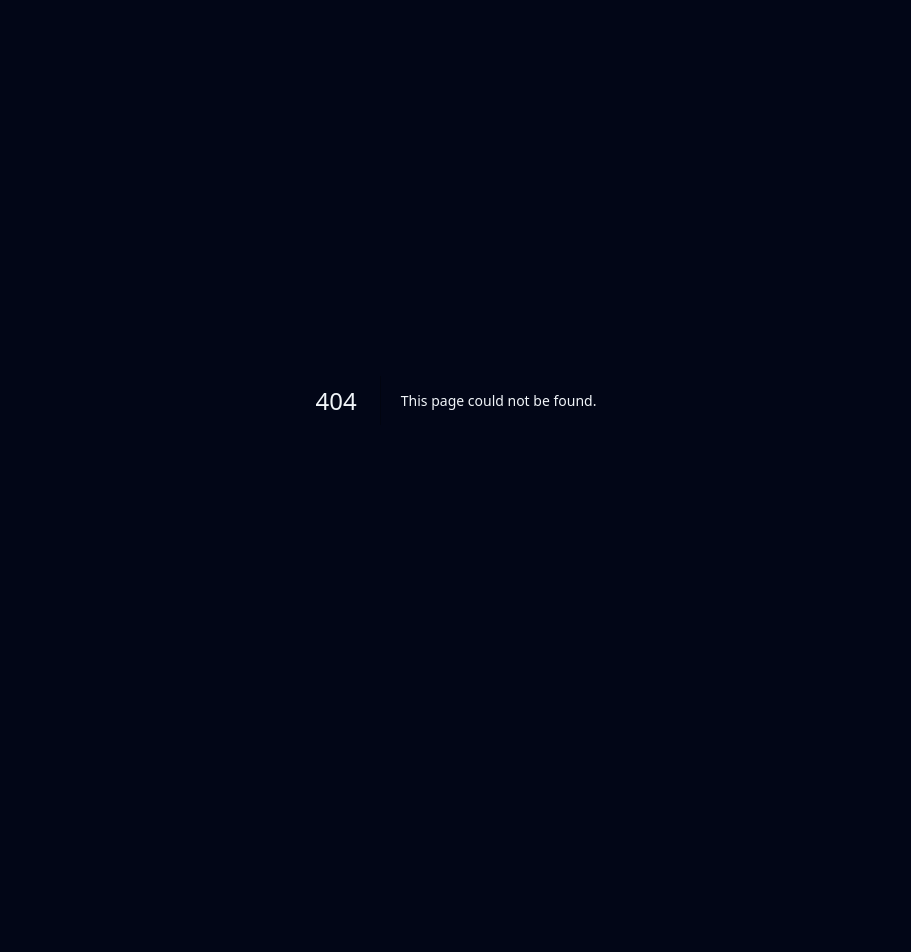
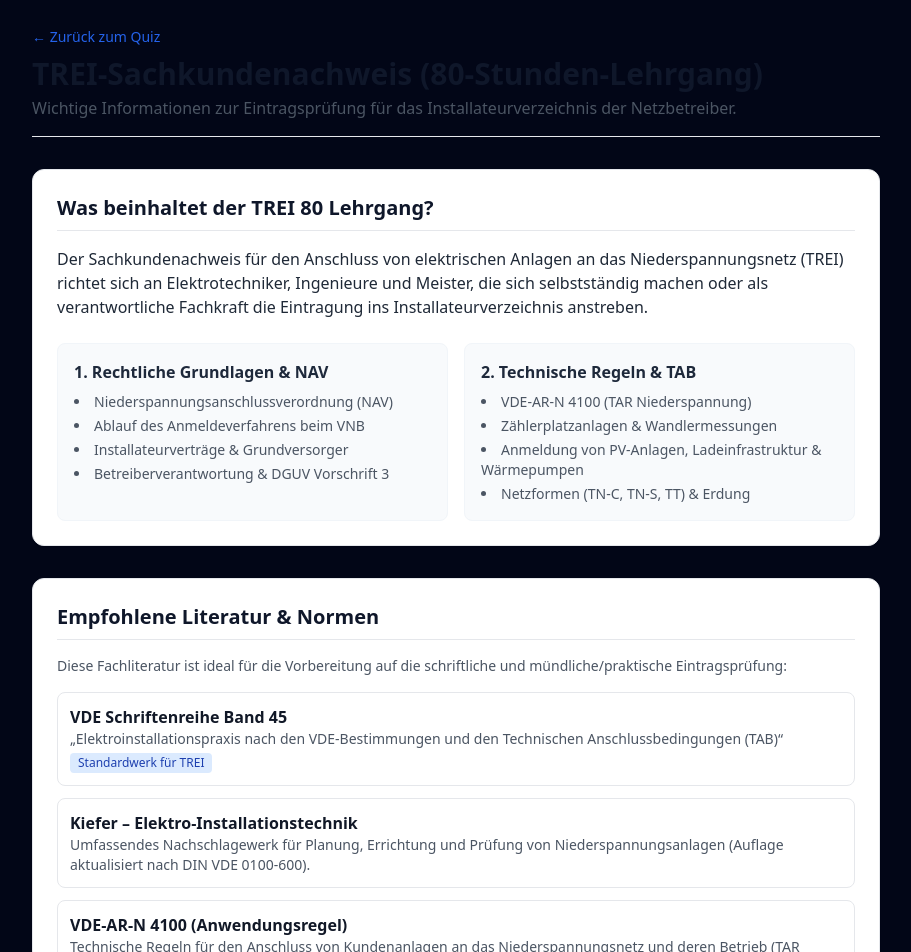
Before and after one commit to vollmer-elektrotechnik/trei-80-app, a Next.js app: page /info in a window 1280 px wide. Before the commit this address had no page. Shown: the top 952 px of the page, without its empty margins (184-1095 px from the left). Before the commit the page ends 800 px from the top, so only its background shows below. Built offline with nearby package versions, Linux system fonts and the light colour scheme.

Commit message:
Infopage und neues Layout für Fragen

```diff
--- /dev/null
+++ b/app/info/page.tsx
@@ -0,0 +1,95 @@
+import Link from "next/link";
+
+export default function InfoPage() {
+  return (
+    <div className="max-w-4xl mx-auto p-6 space-y-8 text-gray-800">
+
+      {/* Header */}
+      <div className="border-b pb-4">
+        <Link href="/" className="text-blue-600 hover:underline text-sm font-medium">
+          ← Zurück zum Quiz
+        </Link>
+        <h1 className="text-3xl font-bold mt-2 text-slate-900">
+          TREI-Sachkundenachweis (80-Stunden-Lehrgang)
+        </h1>
+        <p className="text-gray-600 mt-1">
+          Wichtige Informationen zur Eintragsprüfung für das Installateurverzeichnis der Netzbetreiber.
+        </p>
+      </div>
+
+      {/* Inhalt des TREI-Scheins */}
+      <section className="bg-white p-6 rounded-xl border border-gray-200 shadow-sm space-y-4">
+        <h2 className="text-xl font-semibold text-slate-900 border-b pb-2">
+          Was beinhaltet der TREI 80 Lehrgang?
+        </h2>
+        <p>
+          Der Sachkundenachweis für den Anschluss von elektrischen Anlagen an das Niederspannungsnetz (TREI) richtet sich an Elektrotechniker, Ingenieure und Meister, die sich selbstständig machen oder als verantwortliche Fachkraft die Eintragung ins Installateurverzeichnis anstreben.
+        </p>
+
+        <div className="grid md:grid-cols-2 gap-4 pt-2">
+          <div className="bg-slate-50 p-4 rounded-lg border border-slate-100">
+            <h3 className="font-semibold text-slate-800 mb-2">1. Rechtliche Grundlagen & NAV</h3>
+            <ul className="text-sm space-y-1 text-gray-600 list-disc list-inside">
+              <li>Niederspannungsanschlussverordnung (NAV)</li>
+              <li>Ablauf des Anmeldeverfahrens beim VNB</li>
+              <li>Installateurverträge & Grundversorger</li>
+              <li>Betreiberverantwortung & DGUV Vorschrift 3</li>
+            </ul>
+          </div>
+
+          <div className="bg-slate-50 p-4 rounded-lg border border-slate-100">
+            <h3 className="font-semibold text-slate-800 mb-2">2. Technische Regeln & TAB</h3>
+            <ul className="text-sm space-y-1 text-gray-600 list-disc list-inside">
+              <li>VDE-AR-N 4100 (TAR Niederspannung)</li>
+              <li>Zählerplatzanlagen & Wandlermessungen</li>
+              <li>Anmeldung von PV-Anlagen, Ladeinfrastruktur & Wärmepumpen</li>
+              <li>Netzformen (TN-C, TN-S, TT) & Erdung</li>
+            </ul>
+          </div>
+        </div>
+      </section>
+
+      {/* Literaturtipps */}
+      <section className="bg-white p-6 rounded-xl border border-gray-200 shadow-sm space-y-4">
+        <h2 className="text-xl font-semibold text-slate-900 border-b pb-2">
+          Empfohlene Literatur & Normen
+        </h2>
+        <p className="text-sm text-gray-600">
+          Diese Fachliteratur ist ideal für die Vorbereitung auf die schriftliche und mündliche/praktische Eintragsprüfung:
+        </p>
+
+        <div className="space-y-3">
+          <div className="p-3 border rounded-lg hover:border-blue-300 transition">
+            <h3 className="font-bold text-gray-900">VDE Schriftenreihe Band 45</h3>
+            <p className="text-sm text-gray-600">
+              „Elektroinstallationspraxis nach den VDE-Bestimmungen und den Technischen Anschlussbedingungen (TAB)“
+            </p>
+            <span className="text-xs bg-blue-100 text-blue-800 px-2 py-0.5 rounded mt-1 inline-block">Standardwerk für TREI</span>
+          </div>
+
+          <div className="p-3 border rounded-lg hover:border-blue-300 transition">
+            <h3 className="font-bold text-gray-900">Kiefer – Elektro-Installationstechnik</h3>
+            <p className="text-sm text-gray-600">
+              Umfassendes Nachschlagewerk für Planung, Errichtung und Prüfung von Niederspannungsanlagen (Auflage aktualisiert nach DIN VDE 0100-600).
+            </p>
+          </div>
+
+          <div className="p-3 border rounded-lg hover:border-blue-300 transition">
+            <h3 className="font-bold text-gray-900">VDE-AR-N 4100 (Anwendungsregel)</h3>
+            <p className="text-sm text-gray-600">
+              Technische Regeln für den Anschluss von Kundenanlagen an das Niederspannungsnetz und deren Betrieb (TAR Niederspannung).
+            </p>
+          </div>
+        </div>
+      </section>
+
+      {/* Navigations-Link in der Hauptseite */}
+      <div className="text-center pt-4">
+        <Link href="/" className="inline-block bg-slate-900 text-white px-6 py-3 rounded-lg font-medium hover:bg-slate-800 transition">
+          Jetzt mit dem Fragen-Quiz starten
+        </Link>
+      </div>
+
+    </div>
+  );
+}
--- a/app/page.tsx
+++ b/app/page.tsx
@@ -1,6 +1,7 @@
 'use client';
 
 import React, { useState, useEffect } from 'react';
+import Link from 'next/link';
 import QuizCard from '@/components/QuizCard';
 import CategoryCard from '@/components/CategoryCard';
 import { QUESTIONS_DATA } from '@/data/questions';
@@ -77,7 +78,11 @@ export default function Home() {
       {/* Top Mobile Bar / Header */}
       <header className="sticky top-0 z-50 bg-white/80 dark:bg-slate-900/80 backdrop-blur-lg border-b border-slate-200/80 dark:border-slate-800 shadow-sm">
         <div className="max-w-4xl mx-auto px-4 sm:px-6 h-16 flex items-center justify-between">
-          <div className="flex items-center gap-3">
+          <Link
+            href="/"
+            onClick={() => setActiveCategory(null)}
+            className="flex items-center gap-3 hover:opacity-90 transition-opacity"
+          >
             <div className="w-10 h-10 rounded-xl bg-gradient-to-tr from-amber-500 to-amber-400 flex items-center justify-center text-white font-extrabold shadow-md shadow-amber-500/20 text-lg">
               ⚡
             </div>
@@ -85,7 +90,7 @@ export default function Home() {
               <h1 className="font-extrabold text-base tracking-tight leading-tight">TREI 80 Trainer</h1>
               <p className="text-[10px] uppercase font-bold text-slate-400 tracking-wider">Fahrschul-Modus</p>
             </div>
-          </div>
+          </Link>
 
           {/* Mini Ring/Fortschritt oben rechts */}
           <div className="flex items-center gap-3 bg-slate-100 dark:bg-slate-800 px-3 py-1.5 rounded-full border border-slate-200 dark:border-slate-700">
```
Also changed, not shown: data/questions.ts (+43 -35 lines).
